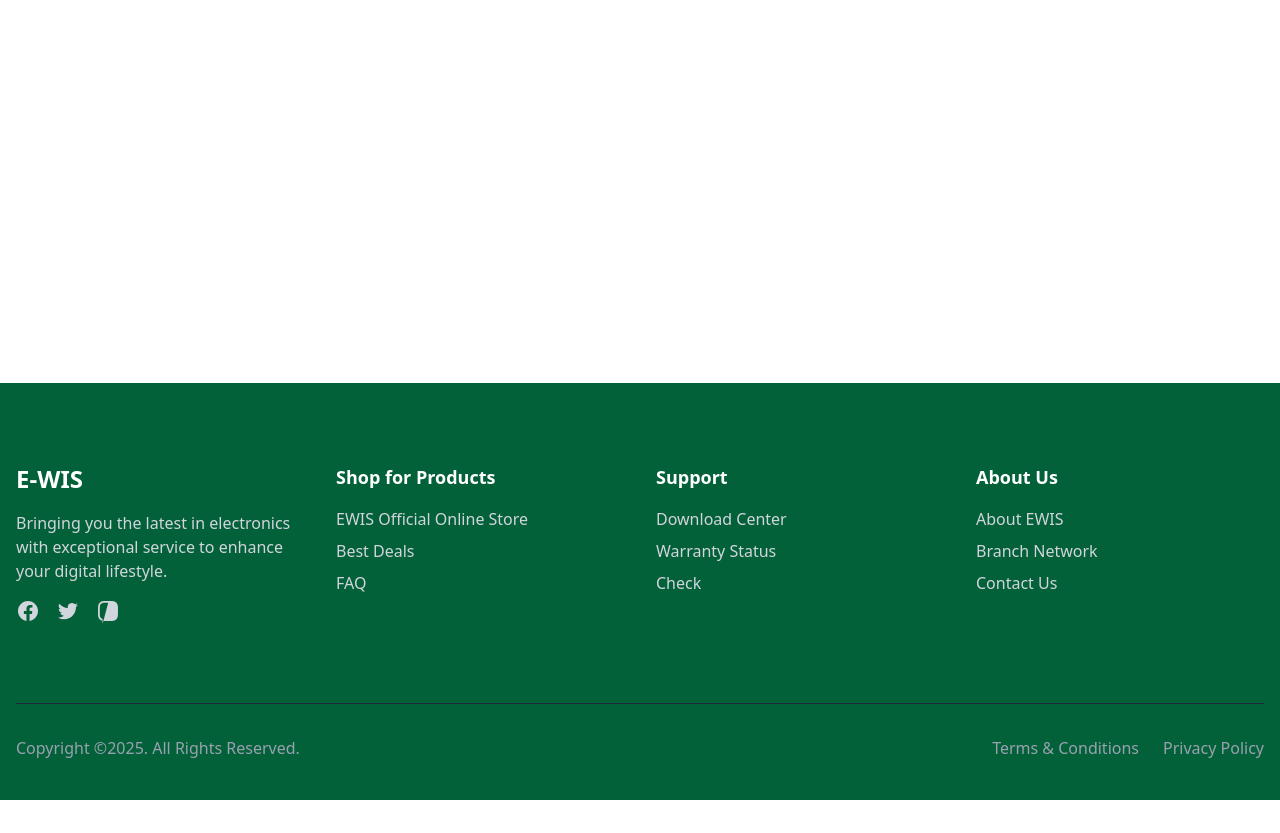
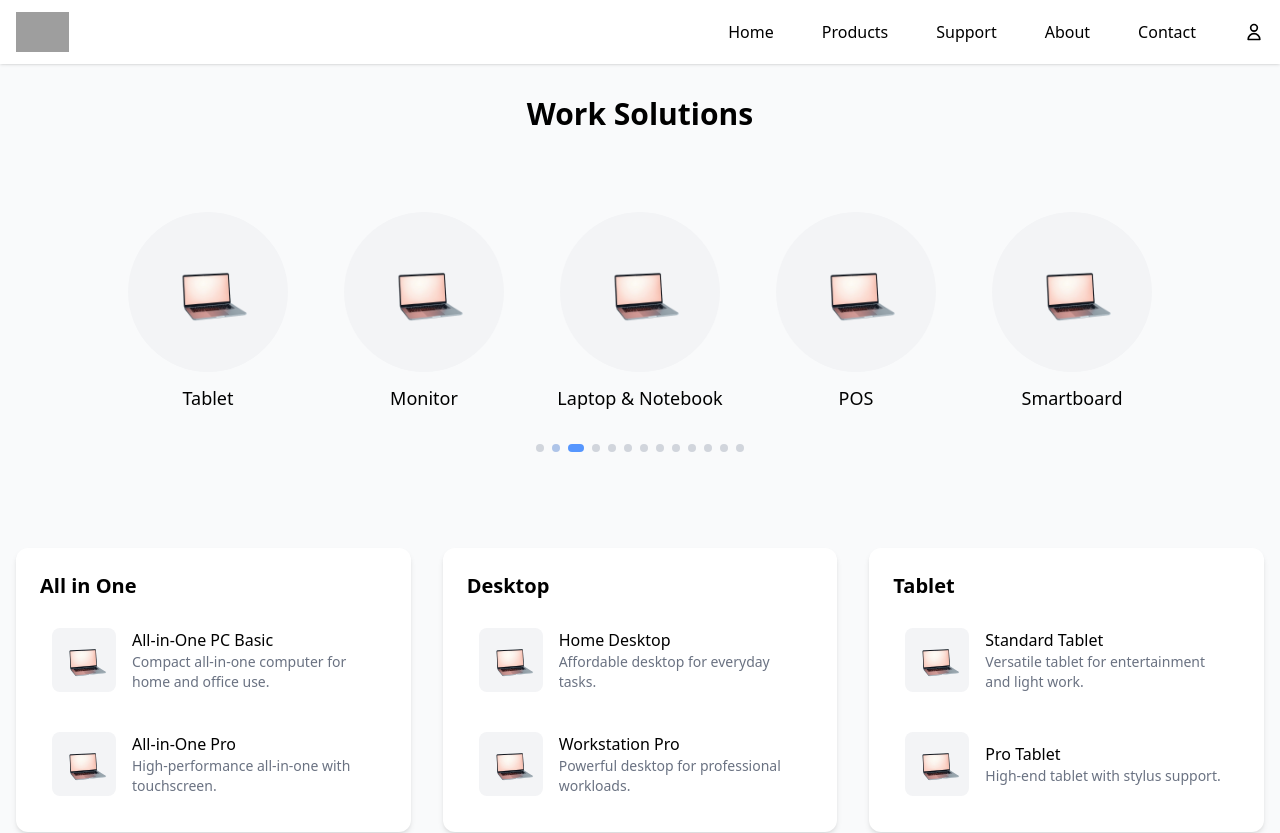
Before and after one commit to AkilaW97/pc-site, a React (Vite) app in the folder ewispc/: page /work/Work-solutions in a window 1280 px wide. Shown: the top 833 px of the page. Before the commit the page ends 800 px from the top, so only its background shows below. Built offline with nearby package versions, Linux system fonts and the light colour scheme; grey boxes are pictures that could not be loaded.

Commit message:
Update ProductCarousel on Home and Work Solution pages
Modified display behavior and styling for better user experience.

```diff
--- a/ewispc/src/App.jsx
+++ b/ewispc/src/App.jsx
@@ -26,10 +26,10 @@ function App() {
             } />
 
             {/* Home Solutions Category Pages */}
-            <Route path="/home/Home-Electronics" element={<HomeElectronics />} />
+            <Route path="/home/Home-solutions" element={<HomeElectronics />} />
 
             {/* Work Solutions Category Pages */}
-            <Route path="/work/Work-Electronics" element={<WorkElectronics />} />
+            <Route path="/work/Work-solutions" element={<WorkElectronics />} />
 
           </Routes>
         </main>
--- a/ewispc/src/components/Header.jsx
+++ b/ewispc/src/components/Header.jsx
@@ -69,14 +69,14 @@ const Header = () => {
             {openSubMenu === 'products' && (
               <div className="absolute left-0 mt-2 w-48 bg-white rounded-md shadow-lg py-1 border border-gray-200 z-[9999]">
                 <Link
-                  to="/home-solutions"
+                  to="/home/Home-solutions"
                   className="block px-4 py-2 text-gray-700 hover:bg-gray-100 transition-colors"
                   onClick={handleNavClick}
                 >
                   Home Solutions
                 </Link>
                 <Link
-                  to="/work-solutions"
+                  to="/work/Work-solutions"
                   className="block px-4 py-2 text-gray-700 hover:bg-gray-100 transition-colors"
                   onClick={handleNavClick}
                 >
@@ -145,10 +145,10 @@ const Header = () => {
                     {openSubMenu === 'mobileProducts' && (
                       <ul className="pl-4 mt-1 space-y-1">
                         <li>
-                          <Link to="/home-solutions" className="block py-2 px-4 hover:bg-gray-100 rounded transition-colors" onClick={handleNavClick}>Home Solutions</Link>
+                          <Link to="/home/Home-solutions" className="block py-2 px-4 hover:bg-gray-100 rounded transition-colors" onClick={handleNavClick}>Home Solutions</Link>
                         </li>
                         <li>
-                          <Link to="/work-solutions" className="block py-2 px-4 hover:bg-gray-100 rounded transition-colors" onClick={handleNavClick}>Work Solutions</Link>
+                          <Link to="/work/Work-solutions" className="block py-2 px-4 hover:bg-gray-100 rounded transition-colors" onClick={handleNavClick}>Work Solutions</Link>
                         </li>
                       </ul>
                     )}
--- a/ewispc/src/components/Navigation.jsx
+++ b/ewispc/src/components/Navigation.jsx
@@ -60,14 +60,14 @@ const Navigation = () => {
           {openSubMenu === 'products' && (
             <div className="absolute left-0 mt-2 w-48 bg-white rounded-md shadow-lg py-1 border border-gray-200 z-[9999]">
               <Link
-                to="/home/Home-Electronics"
+                to="/home/Home-solutions"
                 className="block px-4 py-2 text-gray-700 hover:bg-gray-100 transition-colors"
                 onClick={handleNavClick}
               >
                 Home Solutions
               </Link>
               <Link
-                to="/work/Work-Electronics"
+                to="/work/Work-solutions"
                 className="block px-4 py-2 text-gray-700 hover:bg-gray-100 transition-colors"
                 onClick={handleNavClick}
               >
@@ -136,10 +136,10 @@ const Navigation = () => {
                   {openSubMenu === 'mobileProducts' && (
                     <ul className="pl-4 mt-1 space-y-1">
                       <li>
-                        <Link to="/home-solutions" className="block py-2 px-4 hover:bg-gray-100 rounded transition-colors" onClick={handleNavClick}>Home Solutions</Link>
+                        <Link to="/home/Home-solutions" className="block py-2 px-4 hover:bg-gray-100 rounded transition-colors" onClick={handleNavClick}>Home Solutions</Link>
                       </li>
                       <li>
-                        <Link to="/work-solutions" className="block py-2 px-4 hover:bg-gray-100 rounded transition-colors" onClick={handleNavClick}>Work Solutions</Link>
+                        <Link to="/work/Work-solutions" className="block py-2 px-4 hover:bg-gray-100 rounded transition-colors" onClick={handleNavClick}>Work Solutions</Link>
                       </li>
                     </ul>
                   )}
--- a/ewispc/src/components/ProductCarousel.jsx
+++ b/ewispc/src/components/ProductCarousel.jsx
@@ -1,24 +1,68 @@
-import React from 'react';
+import React, { useState, useEffect } from 'react';
 import { Link } from 'react-router-dom';
 
-const ProductCarousel = ({ products }) => {
+const ProductCarousel = ({ categories, visibleItems = 5 }) => {
+  const [currentIndex, setCurrentIndex] = useState(0);
+  const [isHovered, setIsHovered] = useState(false);
+
+  // Auto-rotate when not hovered
+  useEffect(() => {
+    const interval = setInterval(() => {
+      if (!isHovered) {
+        setCurrentIndex(prev => (prev + 1) % categories.length);
+      }
+    }, 3000); // Rotate every 3 seconds
+
+    return () => clearInterval(interval);
+  }, [categories.length, isHovered]);
+
+  // Get visible categories with loop-around
+  const visibleCategories = Array.from({ length: visibleItems }, (_, i) => {
+    const index = (currentIndex + i) % categories.length;
+    return categories[index];
+  });
+
   return (
-    <div className="grid grid-cols-2 md:grid-cols-3 lg:grid-cols-6 gap-4">
-      {products.map((product) => (
-        <div key={product.id} className="bg-white p-3 rounded-lg shadow-sm hover:shadow-md transition-shadow">
-          <div className="h-32 mb-3 flex items-center justify-center">
-            <img
-                src="/src/assets/Laptop3.png" // Using absolute path
-                alt={product.name}
-                className="max-h-full max-w-full object-contain"
-            />
-          </div>
-          <h3 className="font-medium text-sm mb-1">{product.name}</h3>
-          <p className="text-gray-600 text-xs line-clamp-2">
-            {product.description}
-          </p>
-        </div>
-      ))}
+    <div
+      className="relative py-8"
+      onMouseEnter={() => setIsHovered(true)}
+      onMouseLeave={() => setIsHovered(false)}
+    >
+      <div className="flex justify-center gap-6">
+        {visibleCategories.map((category) => (
+          <Link
+            key={category.id}
+            to={`/category/${category.id}`}
+            className="group block w-48 text-center"
+          >
+            <div className="relative overflow-hidden rounded-full bg-gray-100 w-40 h-40 mx-auto mb-3">
+              <img
+                src="/src/assets/Laptop3.png"
+                alt={category.name}
+                className="absolute inset-0 w-full h-full object-contain p-6 transition-transform duration-300 group-hover:scale-110"
+              />
+            </div>
+            <h3 className="text-lg font-medium transition-colors group-hover:text-blue-500">
+              {category.name}
+            </h3>
+          </Link>
+        ))}
+      </div>
+
+      {/* Navigation dots */}
+      <div className="flex justify-center mt-8 space-x-2">
+        {categories.map((_, index) => (
+          <button
+            key={index}
+            onClick={() => setCurrentIndex(index)}
+            className={`w-2 h-2 rounded-full transition-all ${
+              index === currentIndex % categories.length
+                ? 'bg-blue-500 w-4'
+                : 'bg-gray-300 hover:bg-gray-400'
+            }`}
+          />
+        ))}
+      </div>
     </div>
   );
 };
--- a/ewispc/src/components/pages/HomeSolutions/HomeSolutions.jsx
+++ b/ewispc/src/components/pages/HomeSolutions/HomeSolutions.jsx
@@ -1,91 +1,54 @@
 import React from 'react';
-import { Link } from 'react-router-dom';
 import Header from "../../../components/Header";
 import ProductCarousel from '../../../components/ProductCarousel';
 import productsData from '../../../data/products.json';
 
 const HomeSolutions = () => {
-  const homeCategories = productsData.categories.filter((cat) =>
+  const homeCategories = productsData.categories.filter(cat =>
     cat.solutions.includes("home")
   );
-
-  // Categories to display in the top navigation
-  const topCategories = [
-    { id: 'electronics', name: 'Electronics' },
-    { id: 'mobile', name: 'Mobile' },
-    { id: 'cosmetics', name: 'Cosmetics' },
-    { id: 'furniture', name: 'Furniture' },
-    { id: 'watches', name: 'Watches' },
-    { id: 'decor', name: 'Decor' },
-    { id: 'accessories', name: 'Accessories' }
-  ];
 
   return (
     <div className="min-h-screen bg-gray-50">
       <Header />
 
-      <div className="container mx-auto px-4 py-8">
-        {/* Top Category Navigation */}
-        <div className="mb-8">
-          <h2 className="text-xl font-semibold mb-4">Shop by Category</h2>
-          <div className="flex space-x-4 overflow-x-auto pb-2">
-            {topCategories.map((category) => (
-              <Link
-                key={category.id}
-                to={`/category/${category.id}`}
-                className="flex flex-col items-center justify-center min-w-[100px] p-4 bg-white rounded-lg shadow-sm hover:shadow-md transition-shadow"
-              >
-                <div className="w-12 h-12 bg-gray-200 rounded-full mb-2"></div>
-                <span className="text-sm text-center">{category.name}</span>
-              </Link>
-            ))}
-          </div>
+      <div className="container mx-auto px-4 py-8 max-w-7xl">
+        <h2 className="text-3xl font-bold text-center mb-12">Home Solutions</h2>
+
+        {/* Featured Carousel */}
+        <div className="mb-16">
+          <ProductCarousel categories={homeCategories} itemsPerSlide={5} />
         </div>
 
-        {/* Featured Products Section */}
-        {/* <section className="mb-12">
-          <div className="flex justify-between items-center mb-4">
-            <h2 className="text-2xl font-semibold">Featured Products</h2>
-            <Link to="/featured" className="text-blue-500 text-sm hover:underline">
-              View All
-            </Link>
-          </div>
-          <ProductCarousel
-            products={homeCategories.flatMap(cat => cat.products).slice(0, 6)}
-          />
-        </section> */}
-
-        {/* Category Sections */}
-        {homeCategories.map((category) => (
-          <section key={category.id} className="mb-12">
-            <div className="flex justify-between items-center mb-4">
-              <h2 className="text-2xl font-semibold">{category.name}</h2>
-              {/* <Link
-                to={`/category/${category.id}`}
-                className="text-blue-500 text-sm hover:underline"
-              >
-                View All
-              </Link> */}
-            </div>
-            <div className="grid grid-cols-2 md:grid-cols-3 lg:grid-cols-4 gap-4">
-              {category.products.slice(0, 4).map((product) => (
-                <div key={product.id} className="bg-white p-4 rounded-lg shadow-sm hover:shadow-md transition-shadow">
-                  <div className="h-40 mb-4 flex items-center justify-center">
+        {/* All Categories Grid */}
+        <div className="grid grid-cols-1 md:grid-cols-2 lg:grid-cols-3 gap-8">
+          {homeCategories.map(category => (
+            <div key={category.id} className="bg-white rounded-xl shadow-md overflow-hidden hover:shadow-lg transition-shadow">
+              <div className="p-6">
+                <h3 className="text-xl font-bold mb-4">{category.name}</h3>
+                <div className="space-y-4">
+                  {category.products.slice(0, 3).map(product => (
+                    <div key={product.id} className="flex items-center space-x-4 p-3 hover:bg-gray-50 rounded-lg transition-colors">
+                      <div className="flex-shrink-0 w-16 h-16 bg-gray-100 rounded-lg flex items-center justify-center">
                         <img
-                      src="/src/assets/Laptop3.png" // Using absolute path
+                          src="/src/assets/Laptop3.png"
                           alt={product.name}
                           className="max-h-full max-w-full object-contain"
                         />
                       </div>
-                  <h3 className="font-medium text-lg mb-1">{product.name}</h3>
-                  <p className="text-gray-600 text-sm mb-2 line-clamp-2">
+                      <div>
+                        <h4 className="font-medium">{product.name}</h4>
+                        <p className="text-gray-500 text-sm line-clamp-2">
                           {product.description}
                         </p>
                       </div>
+                    </div>
                   ))}
                 </div>
-          </section>
+              </div>
+            </div>
           ))}
+        </div>
       </div>
     </div>
   );
--- a/ewispc/src/components/pages/WorkSolutions/WorkSolutions.jsx
+++ b/ewispc/src/components/pages/WorkSolutions/WorkSolutions.jsx
@@ -1,39 +1,52 @@
-import React from "react";
-import { Link } from "react-router-dom";
+import React from 'react';
 import Header from "../../../components/Header";
-import productsData from "../../../data/products.json";
+import ProductCarousel from '../../../components/ProductCarousel';
+import productsData from '../../../data/products.json';
 
-const HomeSolutions = () => {
-  const homeCategories = productsData.categories.filter((cat) =>
+const WorkSolutions = () => {
+  const workCategories = productsData.categories.filter(cat =>
     cat.solutions.includes("work")
   );
 
   return (
     <div className="min-h-screen bg-gray-50">
-      <Header /> {/* Add Header here */}
+      <Header />
 
-      <div className="container mx-auto px-4 py-8">
-        <h1 className="text-3xl font-bold text-gray-800 mb-8">Work Solutions</h1>
+      <div className="container mx-auto px-4 py-8 max-w-7xl">
+        <h2 className="text-3xl font-bold text-center mb-12">Work Solutions</h2>
 
-        {/* Category Grid */}
-        <div className="grid grid-cols-2 md:grid-cols-3 lg:grid-cols-4 gap-6">
-          {homeCategories.map((category) => (
-            <Link
-              key={category.id}
-              to={`/category/${category.id}`}
-              className="bg-white p-6 rounded-xl shadow-md hover:shadow-lg transition-shadow text-center"
-            >
-              <div className="h-40 flex items-center justify-center mb-4">
-                <img
-                  src={`/placeholder-${category.id}.jpg`} // Dynamic placeholder
-                  alt={category.name}
-                  className="h-full object-contain"
-                />
+        {/* Featured Carousel */}
+        <div className="mb-16">
+          <ProductCarousel categories={workCategories} itemsPerSlide={5} />
+        </div>
+
+        {/* All Categories Grid */}
+        <div className="grid grid-cols-1 md:grid-cols-2 lg:grid-cols-3 gap-8">
+          {workCategories.map(category => (
+            <div key={category.id} className="bg-white rounded-xl shadow-md overflow-hidden hover:shadow-lg transition-shadow">
+              <div className="p-6">
+                <h3 className="text-xl font-bold mb-4">{category.name}</h3>
+                <div className="space-y-4">
+                  {category.products.slice(0, 3).map(product => (
+                    <div key={product.id} className="flex items-center space-x-4 p-3 hover:bg-gray-50 rounded-lg transition-colors">
+                      <div className="flex-shrink-0 w-16 h-16 bg-gray-100 rounded-lg flex items-center justify-center">
+                        <img
+                          src="/src/assets/Laptop3.png"
+                          alt={product.name}
+                          className="max-h-full max-w-full object-contain"
+                        />
+                      </div>
+                      <div>
+                        <h4 className="font-medium">{product.name}</h4>
+                        <p className="text-gray-500 text-sm line-clamp-2">
+                          {product.description}
+                        </p>
+                      </div>
+                    </div>
+                  ))}
+                </div>
               </div>
-              <h2 className="font-semibold text-lg text-gray-800">
-                {category.name}
-              </h2>
-            </Link>
+            </div>
           ))}
         </div>
       </div>
@@ -41,4 +54,4 @@ const HomeSolutions = () => {
   );
 };
 
-export default HomeSolutions;
+export default WorkSolutions;
```
Lines whose indentation alone changed are shown as unchanged.
